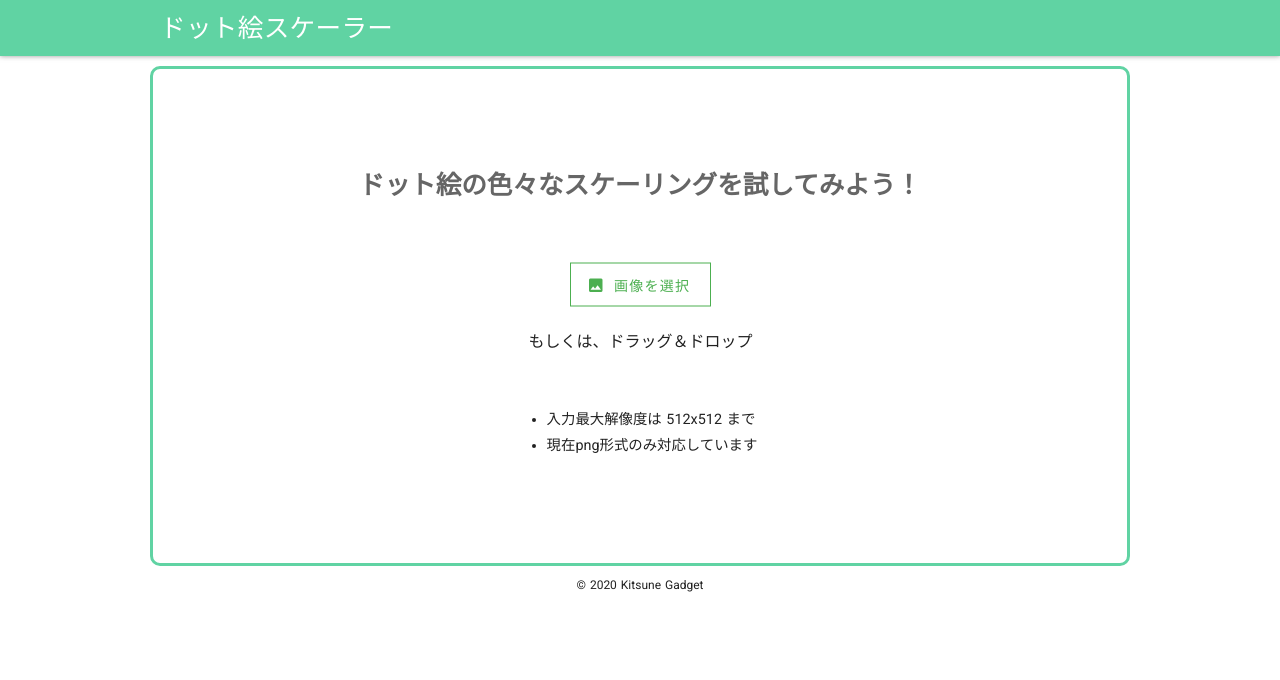
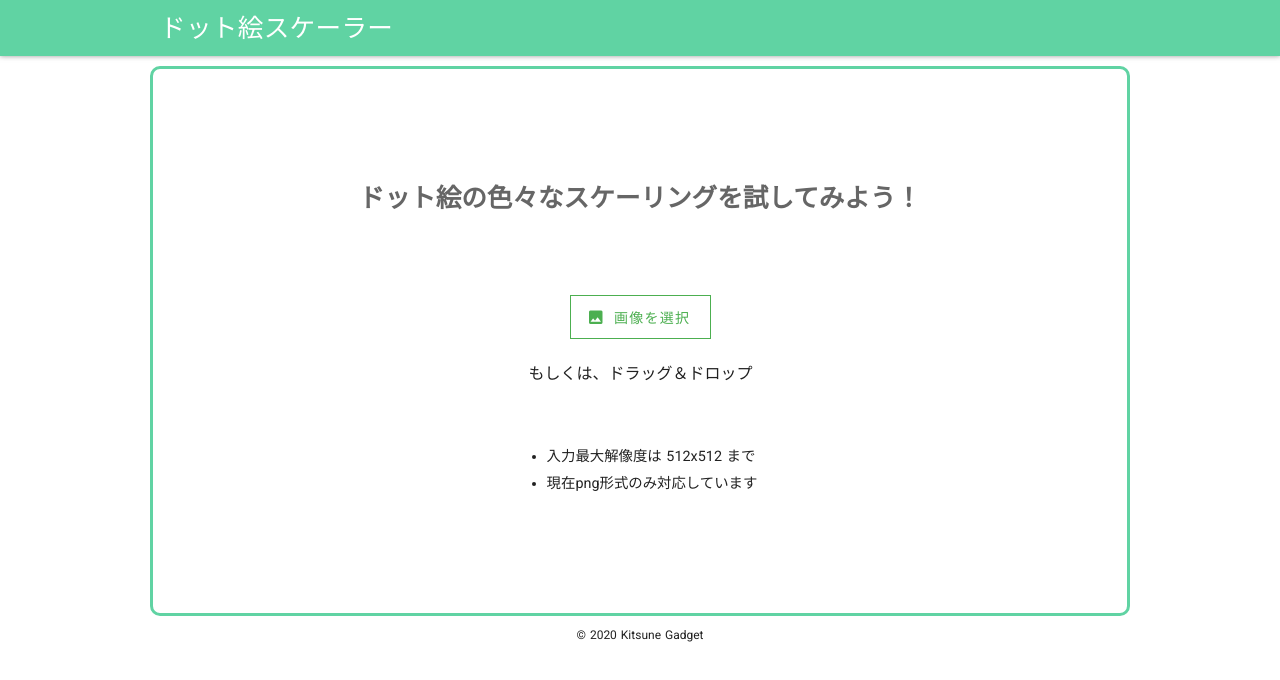
Before and after one commit to kitsunegadget/pixelart-scaler, a Nuxt app: page / in a window 1280 px wide. Shown: the top 680 px of the page. Built offline with nearby package versions, Linux system fonts and the light colour scheme.

Commit message:
レスポンシブに対応

```diff
--- a/assets/variables.scss
+++ b/assets/variables.scss
@@ -2,7 +2,8 @@ $color-white: #fff;
 $color-black0: #000;
 $color-black6: #666;
 $color-green: #60d3a3;
-$color-blue: #dde4ff;
+$color-blue1: #8383fd;
+$color-blue2: #dde4ff;
 
 $pixelScaler-height: 640px;
 
--- a/components/content/Description.vue
+++ b/components/content/Description.vue
@@ -30,7 +30,7 @@ export default Vue.extend({
 <style lang="scss">
 .description {
   width: 100%;
-  height: 500px;
+  height: 550px;
   @include flex-centering(column);
   justify-content: space-around;
   // background: #f2ffe7;
--- a/components/content/LoadButton.vue
+++ b/components/content/LoadButton.vue
@@ -60,9 +60,9 @@ export default Vue.extend({
   overflow: hidden;
   height: 100px;
   margin-left: 1px;
-  z-index: 1;
+  // z-index: 0;
   top: 2.5px;
-  transform: translateY(187.5px);
+  transform: translateY(220px);
 
   &[loaded] {
     transform: translateY(0);
--- a/components/content/PixelScalerInside.vue
+++ b/components/content/PixelScalerInside.vue
@@ -255,7 +255,7 @@ export default Vue.extend({
     },
     changeCanvasExpand() {
       this.canvasExpanded = !this.canvasExpanded
-      console.log(this.canvasExpanded)
+      // console.log(this.canvasExpanded)
     }
   }
 })
@@ -309,6 +309,10 @@ export default Vue.extend({
       max-width: none;
     }
   }
+
+  @media (orientation: portrait) {
+    height: 45vh;
+  }
 }
 .converting-status {
   @include flex-centering(row);
--- a/components/content/PixelScalerType.vue
+++ b/components/content/PixelScalerType.vue
@@ -310,6 +310,7 @@ export default Vue.extend({
 <style lang="scss">
 .pixel-scaler-bottom {
   position: relative;
+  width: 250px;
   min-height: 640px;
   height: calc(100vh - 350px);
   display: flex;
@@ -317,6 +318,12 @@ export default Vue.extend({
   // justify-content: space-around;
   // background: #3344dd;
   color: white;
+
+  @media (orientation: portrait) {
+    min-height: initial;
+    height: 30vh;
+    width: 100%;
+  }
 }
 
 .disabled-overlay {
@@ -329,7 +336,6 @@ export default Vue.extend({
 
 .scale-style {
   // margin: 10px;
-  width: 250px;
   display: flex;
   flex-direction: column;
   // align-items: center;
@@ -339,6 +345,11 @@ export default Vue.extend({
   overflow-y: scroll;
   overflow-x: hidden;
 
+  // for firefox
+  scrollbar-width: thin;
+  scrollbar-color: $color-blue2 $color-white;
+
+  // for webkit browser
   &::-webkit-scrollbar {
     display: block;
     overflow: hidden;
@@ -349,7 +360,7 @@ export default Vue.extend({
     }
   }
   &::-webkit-scrollbar-button {
-    background-color: $color-green;
+    background-color: $color-blue1;
     // display: none;
     height: 1px;
   }
@@ -357,7 +368,7 @@ export default Vue.extend({
     background: #f00;
   }
   &::-webkit-scrollbar-thumb {
-    background: $color-blue;
+    background: $color-blue2;
   }
   &::-webkit-scrollbar-track {
     // background: #000;
```
